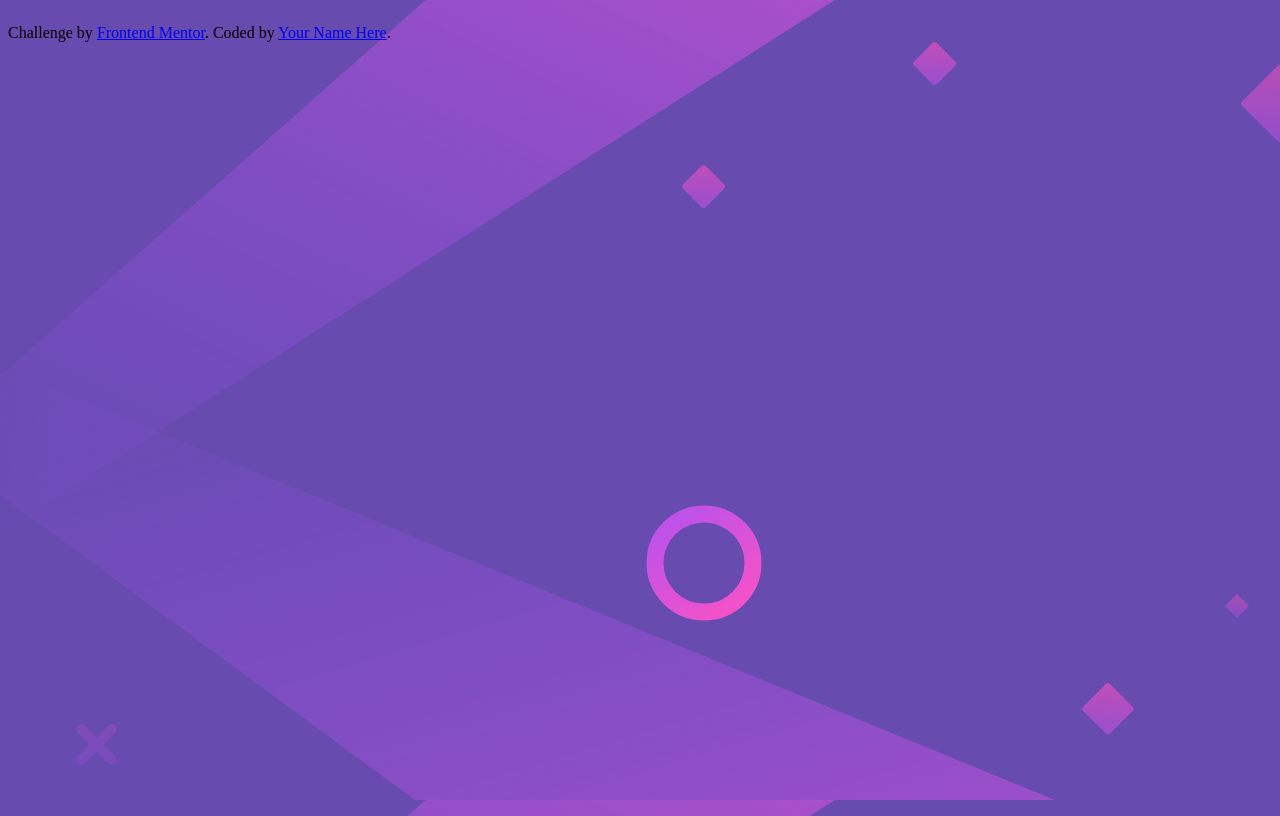
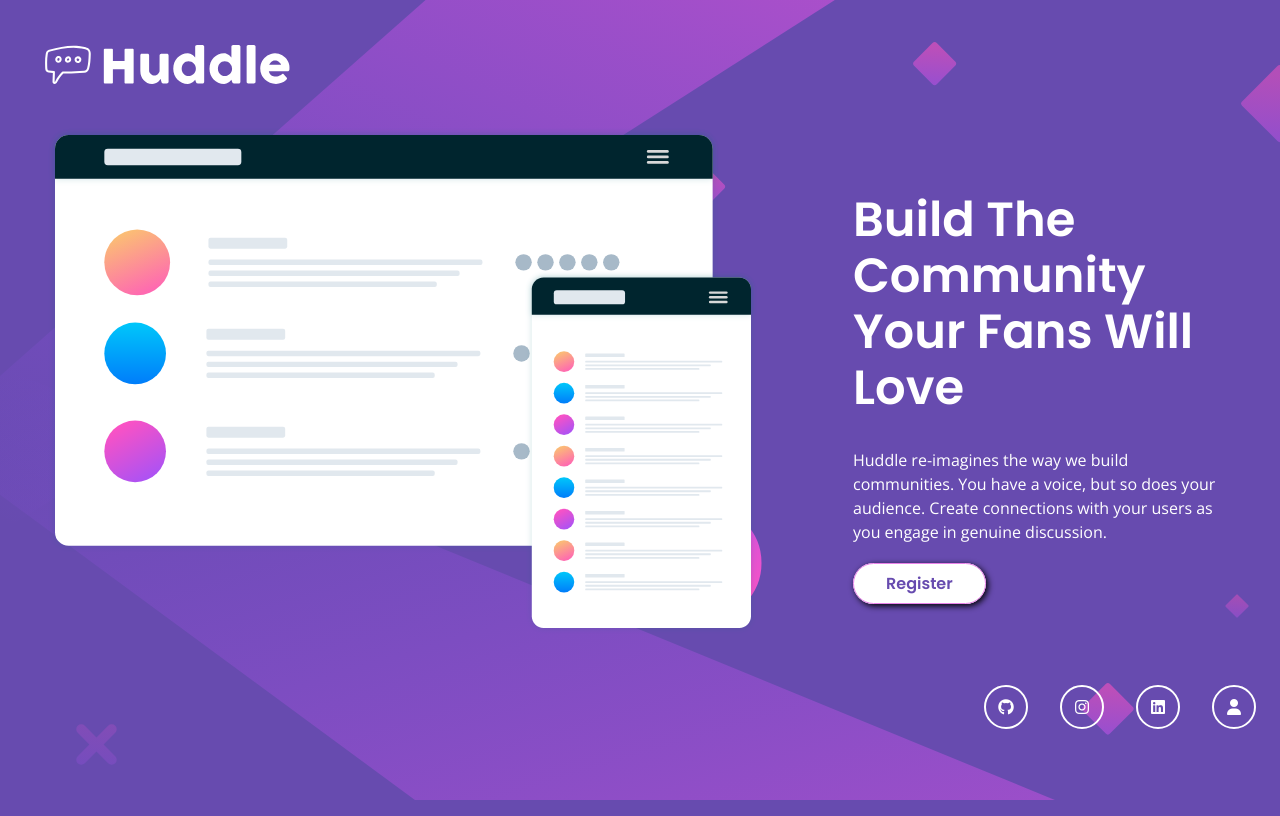
Before and after one commit to ViniCellist/Frontend-Mentor-Huddle-Landing, a plain HTML site: page index.html in a window 1280 px wide. Drawn offline with nearby package versions, Linux system fonts and the light colour scheme.

Commit message:
feat: html structure

```diff
--- a/index.html
+++ b/index.html
@@ -5,17 +5,42 @@
   <meta name="viewport" content="width=device-width, initial-scale=1.0">
   <link rel="icon" type="image/png" sizes="32x32" href="./images/favicon-32x32.png">
   <title>Frontend Mentor | Huddle landing page with single introductory section</title>
+  <link rel="stylesheet" href="./styles/reset.css">
   <link rel="stylesheet" href="./styles/vars.css">
   <link rel="stylesheet" href="./styles/style.css">
   <link rel="stylesheet" href="./styles/media.css">
   <link rel="stylesheet" href="https://cdnjs.cloudflare.com/ajax/libs/font-awesome/6.5.1/css/all.min.css" integrity="sha512-DTOQO9RWCH3ppGqcWaEA1BIZOC6xxalwEsw9c2QQeAIftl+Vegovlnee1c9QX4TctnWMn13TZye+giMm8e2LwA==" crossorigin="anonymous" referrerpolicy="no-referrer" />
 </head>
 <body>
-  <footer>
-    <p class="attribution">
-      Challenge by <a href="https://www.frontendmentor.io?ref=challenge" target="_blank">Frontend Mentor</a>.
-      Coded by <a href="#">Your Name Here</a>.
-    </p>
+  <header class="header__container">
+    <img src="./images/logo.svg" alt="Huddle logo" class="header__container-img">
+  </header>
+
+  <main class="main__container">
+    <section class="main__container-section">
+      <img src="./images/illustration-mockups.svg" alt="webpage view illustration" class="main__container-section--img">
+    </section>
+
+    <section class="main__container-section">
+      <h1 class="main__container-section--title">Build The Community Your Fans Will Love</h1>
+      <p class="main__container-section--text">Huddle re-imagines the way we build communities. You have a voice, but so does your audience. Create connections with your users as you engage in genuine discussion.</p>
+      <a href="" class="main__container-section--link">Register</a>
+    </section>
+  </main>
+
+  <footer class="footer__container">
+    <a href="" class="footer__container-link" id="github">
+      <i class="fa-brands fa-github"></i>
+    </a>
+    <a href="" class="footer__container-link" id="instagram">
+      <i class="fa-brands fa-instagram"></i>
+    </a>
+    <a href="" class="footer__container-link" id="linkedin">
+      <i class="fa-brands fa-linkedin"></i>
+    </a>
+    <a href="" class="footer__container-link" id="frontend-mentor">
+      <i class="fa-solid fa-user"></i>
+    </a>
   </footer>
 </body>
 </html>
```
